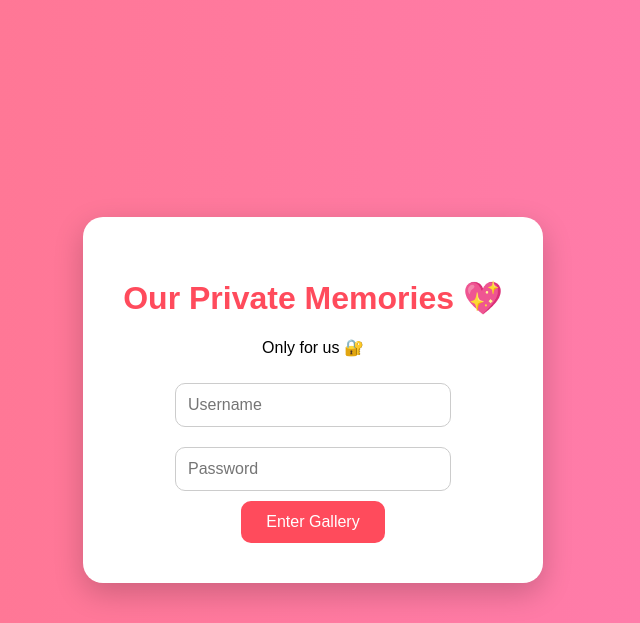
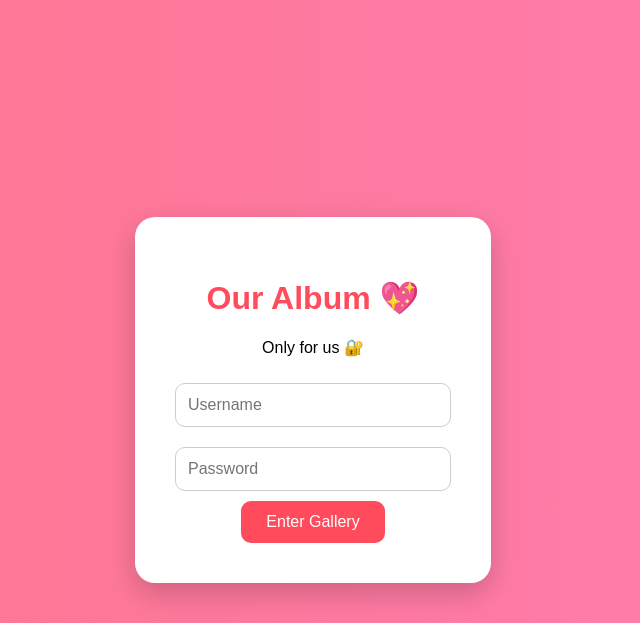
Before and after one commit to mohakshevade-gif/memories-website, a Flask app: page / in a window 1280 px wide. Shown: the top 623 px of the page, without its empty margins (327-967 px from the left). Run offline with Flask 3, Linux system fonts and the light colour scheme.

Commit message:
Update login.html

```diff
--- a/templates/login.html
+++ b/templates/login.html
@@ -1,7 +1,7 @@
 <!DOCTYPE html>
 <html>
 <head>
-    <title>Our Memories 💕</title>
+    <title>Our Journey 💕</title>
     <meta name="viewport" content="width=device-width, initial-scale=1.0">
     <style>
         body {
@@ -47,7 +47,7 @@
 </head>
 <body>
     <div class="login-box">
-        <h1>Our Private Memories 💖</h1>
+        <h1>Our Album 💖</h1>
         <p>Only for us 🔐</p>
         <form method="POST">
             <input type="text" name="username" placeholder="Username" required><br>
@@ -56,4 +56,5 @@
         </form>
     </div>
 </body>
+
 </html>
```
